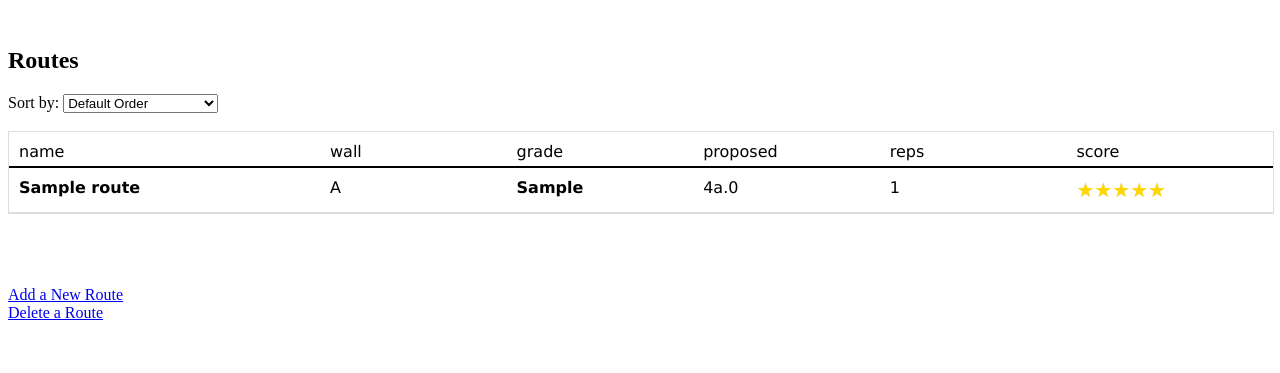
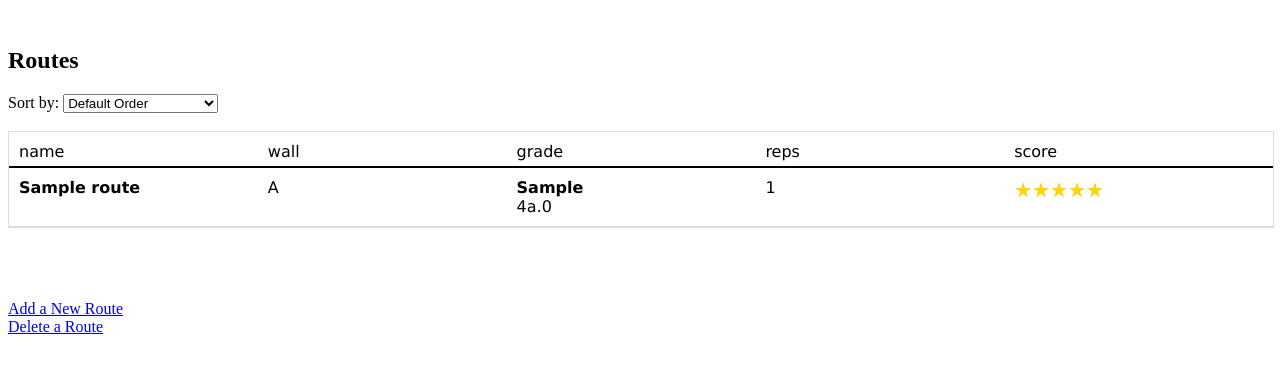
Before and after one commit to LeonardoPerin97/flask_app_climbingside, a Flask app: page /routes in a window 1280 px wide. Shown: the part 47-420 px from the top of the page. Run offline with Flask 3, Linux system fonts and the light colour scheme; tables that the repository leaves empty hold one stand-in row (values such as "Sample post").

Commit message:
Update routes_list.html

```diff
--- a/app/templates/routes/routes_list.html
+++ b/app/templates/routes/routes_list.html
@@ -87,23 +87,22 @@
     {% if routes %}
         <div class="table" style="font-family: Verdana, sans-serif;">
             <div class="row" style="border-bottom: 2px solid black; padding-bottom: 5px;">
-                <span style="flex-basis: 25%;"> name </span>
-                <span style="flex-basis: 15%;"> wall </span>
-                <span style="flex-basis: 15%;"> grade </span>
-                <span style="flex-basis: 15%;"> proposed </span>
-                <span style="flex-basis: 15%;"> reps </span>
-                <span style="flex-basis: 15%;"> score </span>
-                <!--<span style="flex-basis: 5%;"> </span>-->
+                <span style="flex-basis: 20%;"> name </span>
+                <span style="flex-basis: 20%;"> wall </span>
+                <span style="flex-basis: 20%;"> grade </span>
+                <!--<span style="flex-basis: 15%;"> proposed </span>-->
+                <span style="flex-basis: 20%;"> reps </span>
+                <span style="flex-basis: 20%;"> score </span>
             </div>
             {% for route in routes %}
                 <div class="row" style = "{% if route.done %} background-color: rgba(255, 240, 0, 0.4); {% endif %} ">
-                    <a href="{{ url_for('routes.route_page', route_id=route.id) }}" class="link6" style="flex-basis: 25%;"><strong>{{ route.name }} </strong></a>
-                    <a href="{{ url_for('routes.wall_page', wall_id=route.wall_id) }}" class="link6" style="flex-basis: 15%; font-weight: normal;">{{ route.wall }} </a>
-                    <span style="flex-basis: 15%;"> <strong>{{ route.grade }}</strong> </span>
-                    <span style="flex-basis: 15%;"> {{ route.avg_proposed_grade }} </span>
-                    <span style="flex-basis: 15%;"> {{ route.repetitions }} </span>
+                    <a href="{{ url_for('routes.route_page', route_id=route.id) }}" class="link6" style="flex-basis: 20%;"><strong>{{ route.name }} </strong></a>
+                    <a href="{{ url_for('routes.wall_page', wall_id=route.wall_id) }}" class="link6" style="flex-basis: 20%; font-weight: normal;">{{ route.wall }} </a>
+                    <span style="flex-basis: 20%;"> <strong>{{ route.grade }}</strong> <br> {{ route.avg_proposed_grade }}  </span>
+                    <!--<span style="flex-basis: 15%;"> {{ route.avg_proposed_grade }} </span> -->
+                    <span style="flex-basis: 20%;"> {{ route.repetitions }} </span>
                     <!--<span style="flex-basis: 15%;"> {{ route.avg_score | round(2) }}/5 </span>-->
-                    <span style="flex-basis: 15%;"> <span id="{{ route.id}}" class="star-container">★★★★★</span> </span>
+                    <span style="flex-basis: 20%;"> <span id="{{ route.id}}" class="star-container">★★★★★</span> </span>
                         <script>
                             // Funzione per aggiornare il riempimento delle stelle
                             function updateStarRating(voto) {
```
